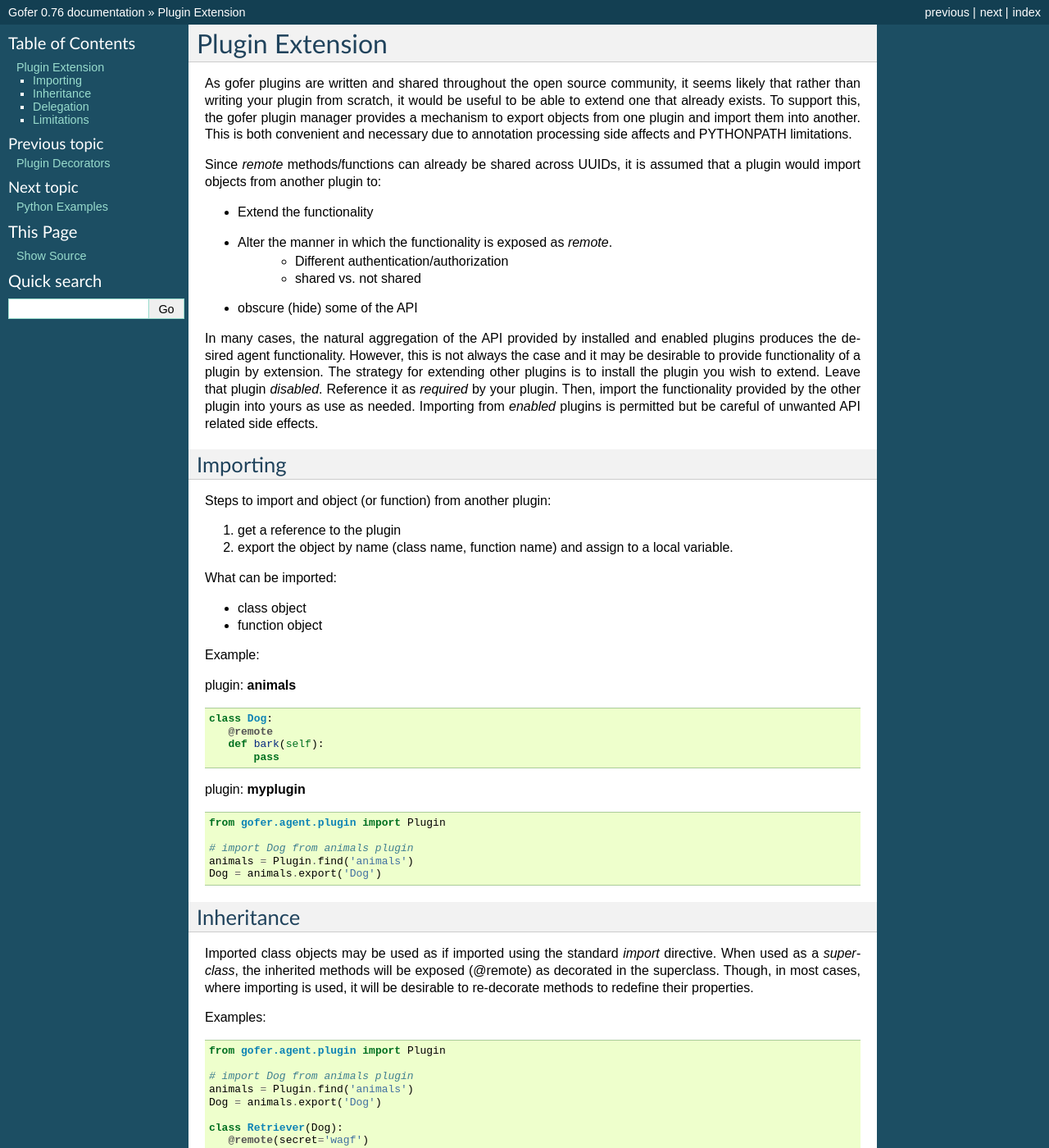
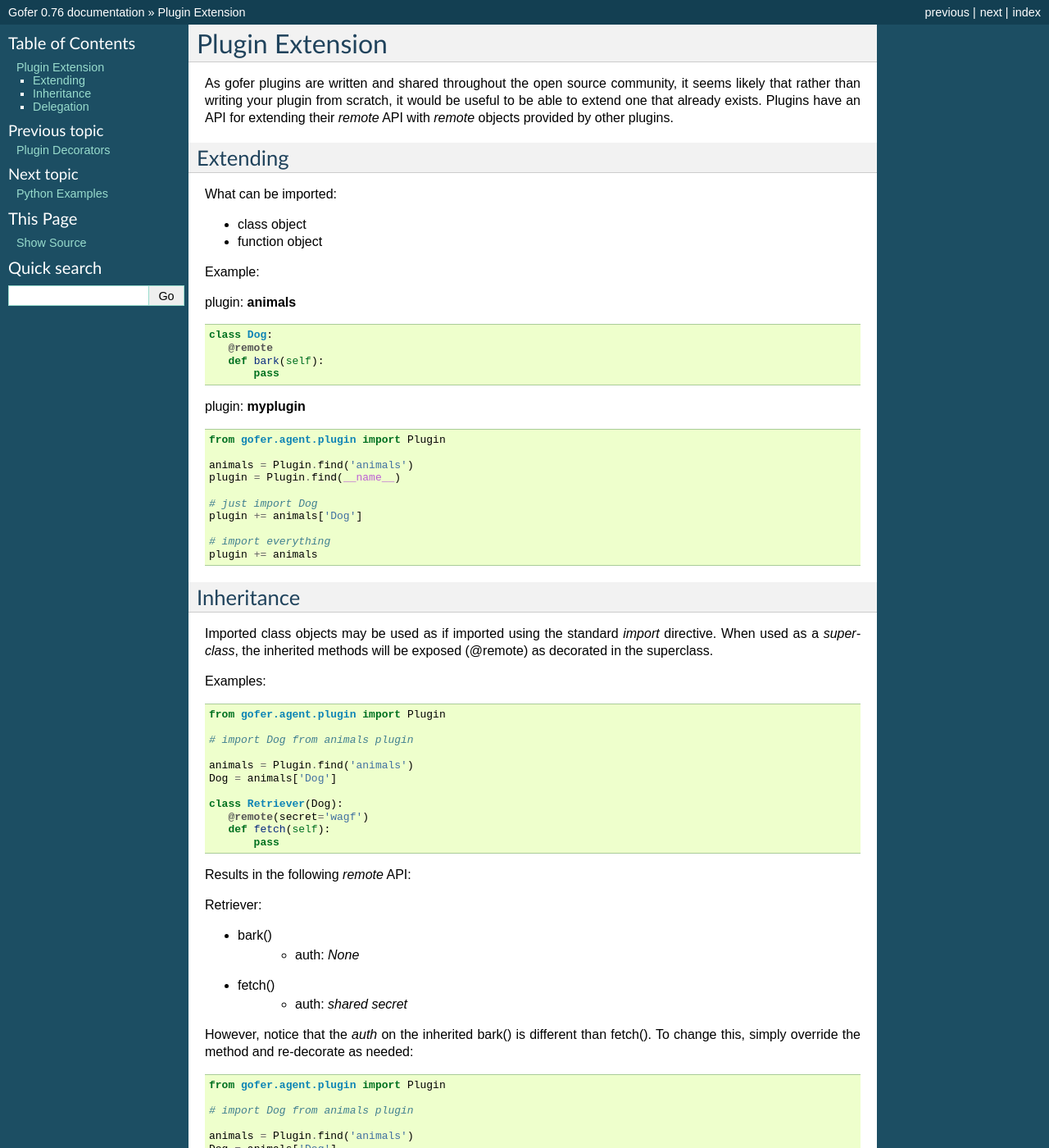
Before and after one commit to jortel/gofer, a Sphinx documentation site: the page built from docs/sphinx/extensions.rst, in a window 1280 px wide and 1400 px high. Shown: the whole window at 82% size. Built offline with Sphinx 7.4.7, drawn with Linux system fonts in a browser that asks for light colours; some of the changed text lies outside the part shown.

Commit message:
update sphinx docs.

```diff
--- a/docs/sphinx/extensions.rst
+++ b/docs/sphinx/extensions.rst
@@ -3,34 +3,13 @@
 ================
 
 As gofer plugins are written and shared throughout the open source community, it seems likely that
-rather than writing your plugin from scratch, it would be useful to be able to extend one that already exists.
-To support this, the gofer plugin manager provides a mechanism to export objects from one plugin and
-import them into another.  This is both convenient and necessary due to annotation processing side affects
-and PYTHONPATH limitations.
+rather than writing your plugin from scratch, it would be useful to be able to extend one that already
+exists. Plugins have an API for extending their *remote* API with *remote* objects provided by other
+plugins.
 
-Since *remote* methods/functions can already be shared across UUIDs, it is assumed that a plugin
-would import objects from another plugin to:
 
-- Extend the functionality
-- Alter the manner in which the functionality is exposed as *remote*.
-   - Different authentication/authorization
-   - shared vs. not shared
-- obscure (hide) some of the API
-
-In many cases, the natural aggregation of the API provided by installed and enabled plugins
-produces the desired agent functionality.  However, this is not always the case and it may be desirable
-to provide functionality of a plugin by extension.  The strategy for extending other plugins is to
-install the plugin you wish to extend.  Leave that plugin *disabled*.  Reference it as *required* by
-your plugin.  Then, import the functionality provided by the other plugin into yours as use as needed.
-Importing from *enabled* plugins is permitted but be careful of unwanted API related side effects.
-
-Importing
+Extending
 ^^^^^^^^^
-
-Steps to import and object (or function) from another plugin:
-
-#. get a reference to the plugin
-#. export the object by name (class name, function name) and assign to a local variable.
 
 What can be imported:
 
@@ -55,9 +34,14 @@
 
  from gofer.agent.plugin import Plugin
 
- # import Dog from animals plugin
  animals = Plugin.find('animals')
- Dog = animals.export('Dog')
+ plugin = Plugin.find(__name__)
+
+ # just import Dog
+ plugin += animals['Dog']
+
+ # import everything
+ plugin += animals
 
 
 Inheritance
@@ -65,8 +49,6 @@
 
 Imported class objects may be used as if imported using the standard *import* directive.  When used
 as a *superclass*, the inherited methods will be exposed (@remote) as decorated in the superclass.
-Though, in most cases, where importing is used, it will be desirable to re-decorate methods to redefine
-their properties.
 
 Examples:
 
@@ -75,8 +57,9 @@
  from gofer.agent.plugin import Plugin
 
  # import Dog from animals plugin
+
  animals = Plugin.find('animals')
- Dog = animals.export('Dog')
+ Dog = animals['Dog']
 
  class Retriever(Dog):
     @remote(secret='wagf')
@@ -101,8 +84,9 @@
  from gofer.agent.plugin import Plugin
 
  # import Dog from animals plugin
+
  animals = Plugin.find('animals')
- Dog = animals.export('Dog')
+ Dog = animals['Dog']
 
  class Retriever(Dog):
 
@@ -128,8 +112,9 @@
  from gofer.agent.plugin import Plugin
 
  # import Dog from animals plugin
+
  animals = Plugin.find('animals')
- Dog = animals.export('Dog')
+ Dog = animals['Dog']
 
  # Old McDonald toy
  class Toy:
@@ -137,53 +122,3 @@
     def theDog(self):
         dog = Dog()
         dog.bark()
-
-
-Limitations
-^^^^^^^^^^^
-
-- Only classes and function may be exported/imported.
-- The Plugin.export() is designed to support extension.  See [1] & [2].
-
-**[1]** For imported (remote) functions to be visible (as remote) in plugin module, the
-importing module (plugin) must have at least 1 function decorated with @remote.
-
-Eg: *fn()* not included as *remote* API for the plugin:
-
-::
-
- fn = plugin.export('fn')
-
-
-But, now it will:
-
-::
-
- fn = plugin.export('fn')
-
- @remote
- def foo(): pass
-
-
-
-**[2]** For remote methods of imported classes to be visible (as remote) in subclasses,
-the subclsss must have at least 1 method decorated with @remote.
-
-Eg: *bark()* not included as *remote* in class Dog for the plugin:
-
-::
-
- Dog = plugin.export('Dog')
- class Retriever(Dog):
-    pass
-
-
-But, now it will:
-
-::
-
- Dog = plugin.export('Dog')
- class Retriever(Dog):
-    @remote
-    def wag(self):
-        pass
```
Also changed, not shown: docs/sphinx/quickstart.rst (+1 -25 lines).
